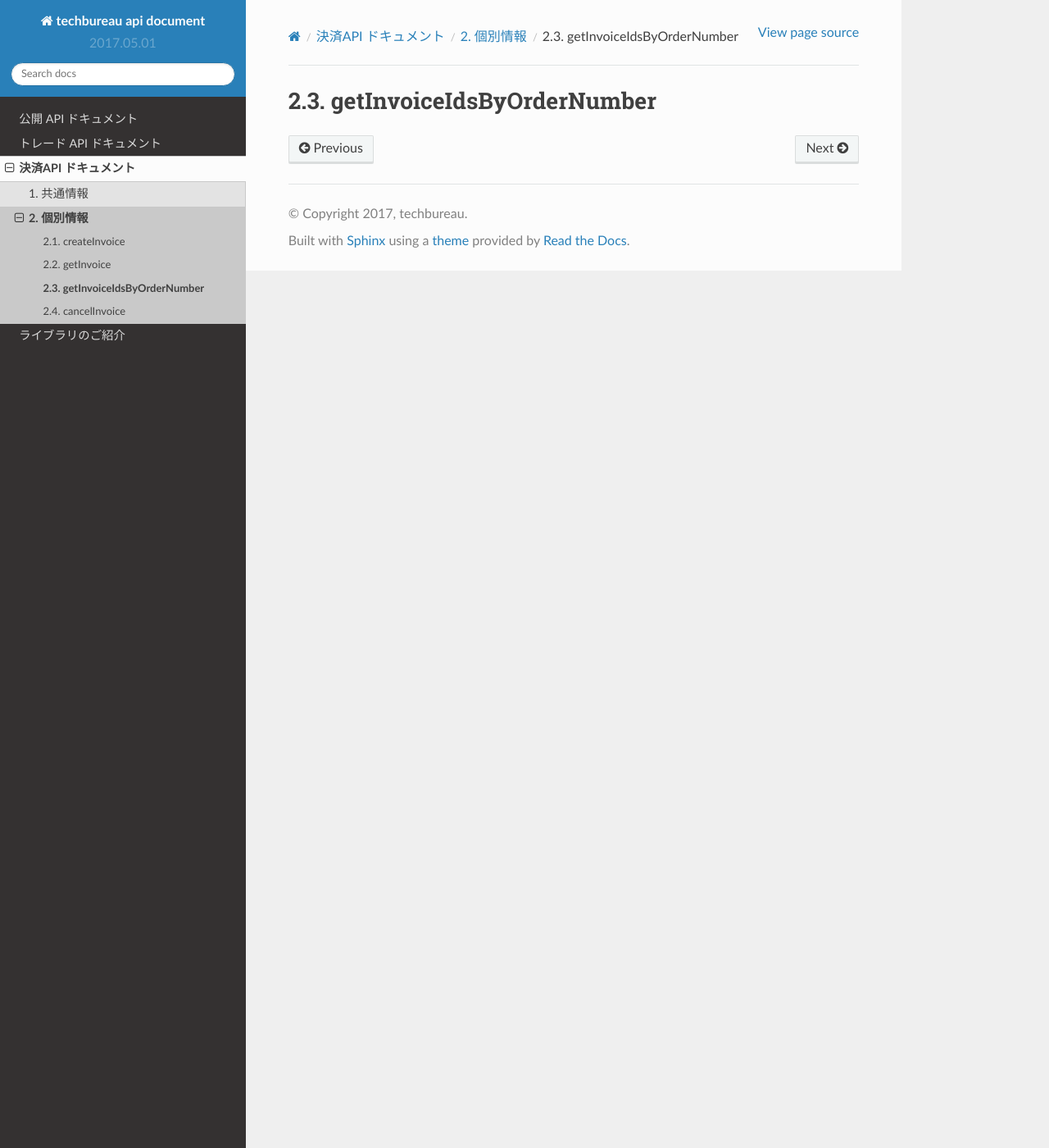
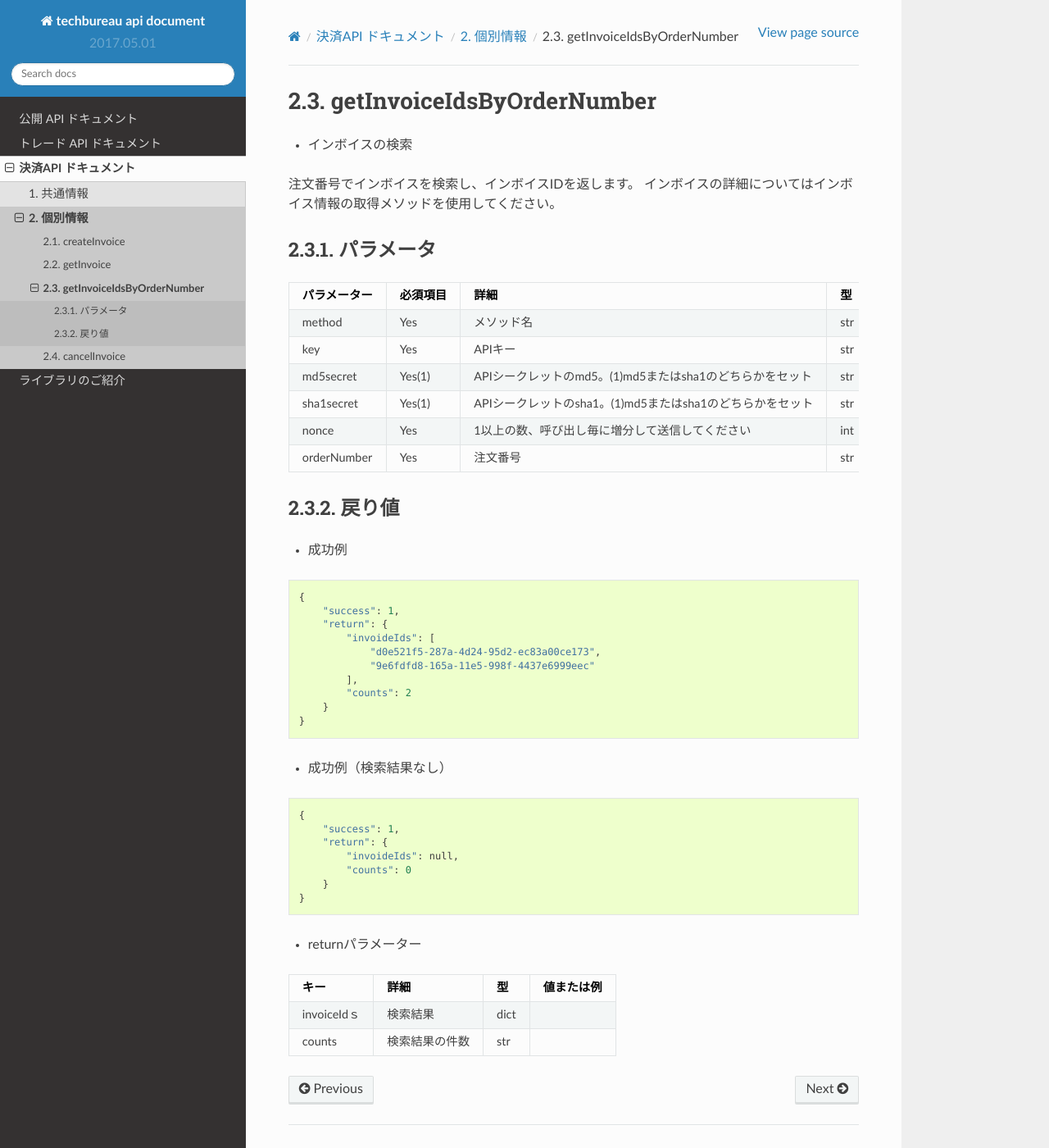
Before and after one commit to techbureau/api-doc, a Sphinx documentation site: the page built from docs/payment/2_individual/3_getInvoiceIdsByOrderNumber.rst, in a window 1280 px wide and 1400 px high. Shown: the whole window at 82% size. Built offline with Sphinx 7.4.7 and the Read the Docs theme 2.0.0, drawn with Linux system fonts in a browser that asks for light colours.

Commit message:
3_getInvoiceIdsByOrderNumberの追加

```diff
--- a/docs/payment/2_individual/3_getInvoiceIdsByOrderNumber.rst
+++ b/docs/payment/2_individual/3_getInvoiceIdsByOrderNumber.rst
@@ -1,3 +1,55 @@
 =============================
 getInvoiceIdsByOrderNumber
 =============================
+
+* インボイスの検索
+注文番号でインボイスを検索し、インボイスIDを返します。
+インボイスの詳細についてはインボイス情報の取得メソッドを使用してください。
+
+パラメータ
+==============
+.. csv-table::
+   :header: "パラメーター", "必須項目", "詳細", "型", "値または例"
+
+   "method", "Yes", "メソッド名", "str", "getInvoiceIdsByOrderNumber"
+   "key", "Yes", "APIキー", "str", "　"
+   "md5secret", "Yes(1)", "APIシークレットのmd5。(1)md5またはsha1のどちらかをセット", "str", "　"
+   "sha1secret", "Yes(1)", "APIシークレットのsha1。(1)md5またはsha1のどちらかをセット", "str", "　"
+   "nonce", "Yes", "1以上の数、呼び出し毎に増分して送信してください", "int", "　"
+   "orderNumber", "Yes", "注文番号", "str", "　"
+
+
+戻り値
+==============
+* 成功例
+.. code-block:: python
+
+    {
+        "success": 1,
+        "return": {
+            "invoideIds": [
+                "d0e521f5-287a-4d24-95d2-ec83a00ce173",
+                "9e6fdfd8-165a-11e5-998f-4437e6999eec"
+            ],
+            "counts": 2
+        }
+    }
+
+* 成功例（検索結果なし）
+.. code-block:: python
+
+    {
+        "success": 1,
+        "return": {
+            "invoideIds": null,
+            "counts": 0
+        }
+    }
+
+* returnパラメーター
+
+.. csv-table::
+    :header: "キー", "詳細", "型", "値または例"
+
+    "invoiceIdｓ", "検索結果", "dict", "　"
+    "counts", "検索結果の件数", "str", "　"
```
